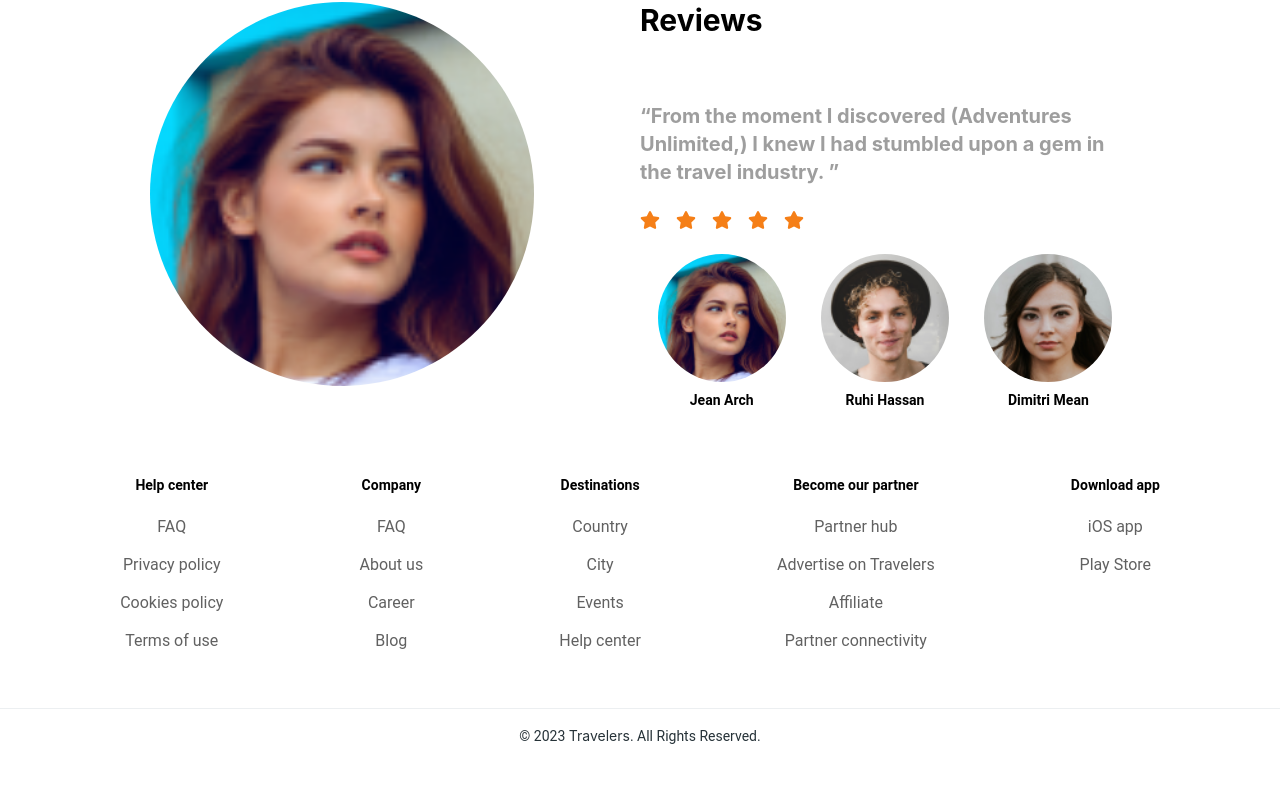
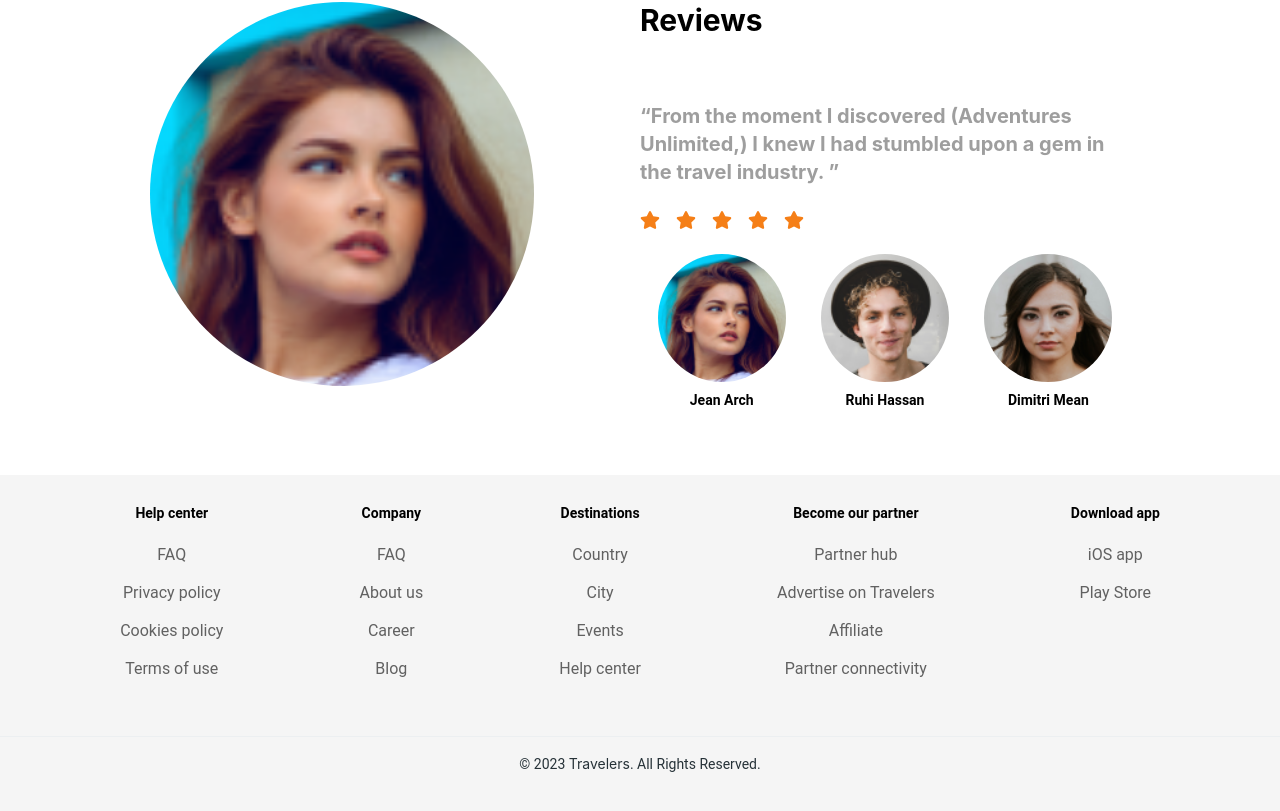
Before and after one commit to fahmi-azzuhri/travelers, a React (Vite) app: page / in a window 1280 px wide. Shown: the part 1897-2708 px from the top of the page. Before the commit the page ends 2660 px from the top, so only its background shows below. Built offline with nearby package versions, Linux system fonts and the light colour scheme; a web font is replaced by a local one.

Commit message:
styling footer

```diff
--- a/src/components/Footers.jsx
+++ b/src/components/Footers.jsx
@@ -32,7 +32,7 @@ const currentYear = new Date().getFullYear();
 
 export function Footers() {
   return (
-    <footer className="relative w-full mt-16">
+    <footer className="relative w-full py-7 mt-16 bg-gray-100">
       <div className="mx-auto w-full max-w-7xl">
         <div className="flex lg:flex-row flex-col gap-4 lg:justify-evenly md:text-center">
           {LINKS.map(({ title, items }) => (
```
